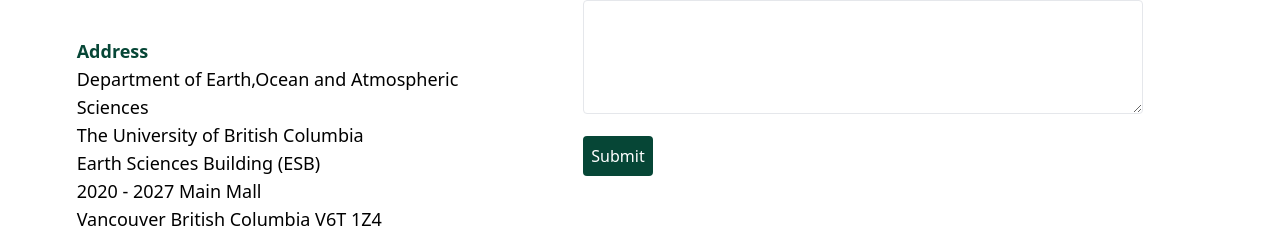
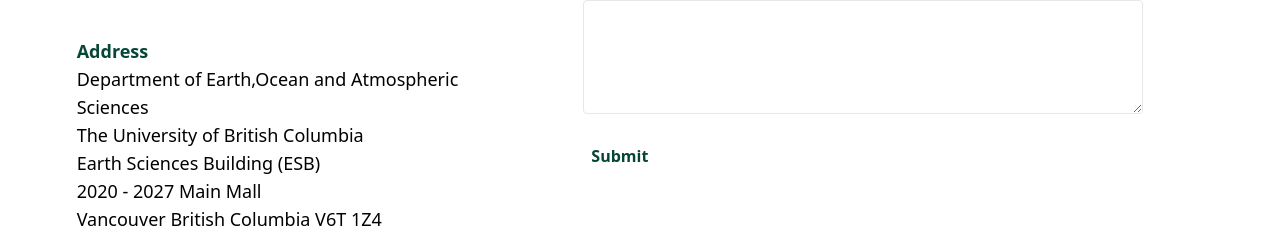
Before and after one commit to hgswmrg/HydroGeoScience, a Next.js app: page /contact in a window 1280 px wide. Shown: the part 550-778 px from the top of the page. Built offline with nearby package versions, Linux system fonts and the light colour scheme.

Commit message:
submit button fixes

```diff
--- a/app/contact/page.jsx
+++ b/app/contact/page.jsx
@@ -147,7 +147,7 @@
           <button
 
             type="submit"
-            className="bg-primary-darkgreen text-white p-2 rounded "
+            className=" text-primary-darkgreen font-bold transform hover:scale-110 duration-500 p-2 rounded "
           >
             Submit
           </button>
```
